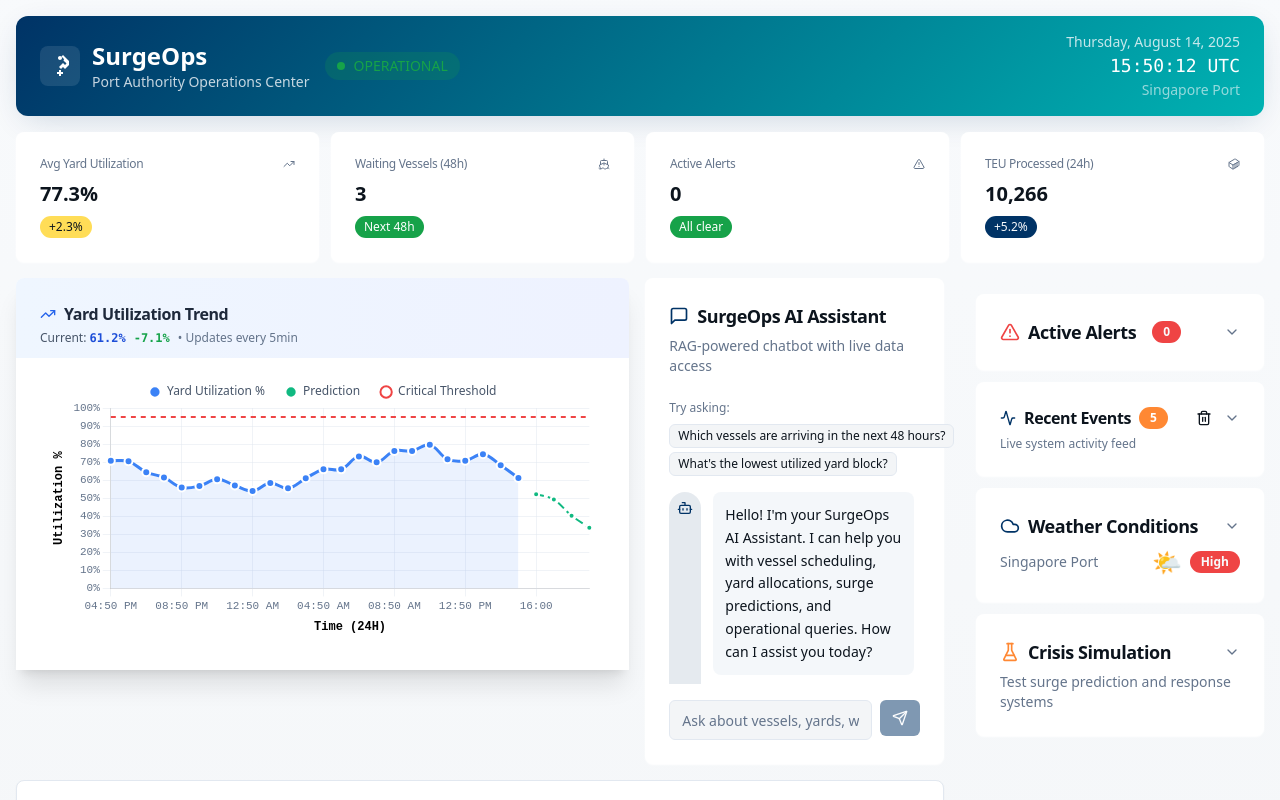
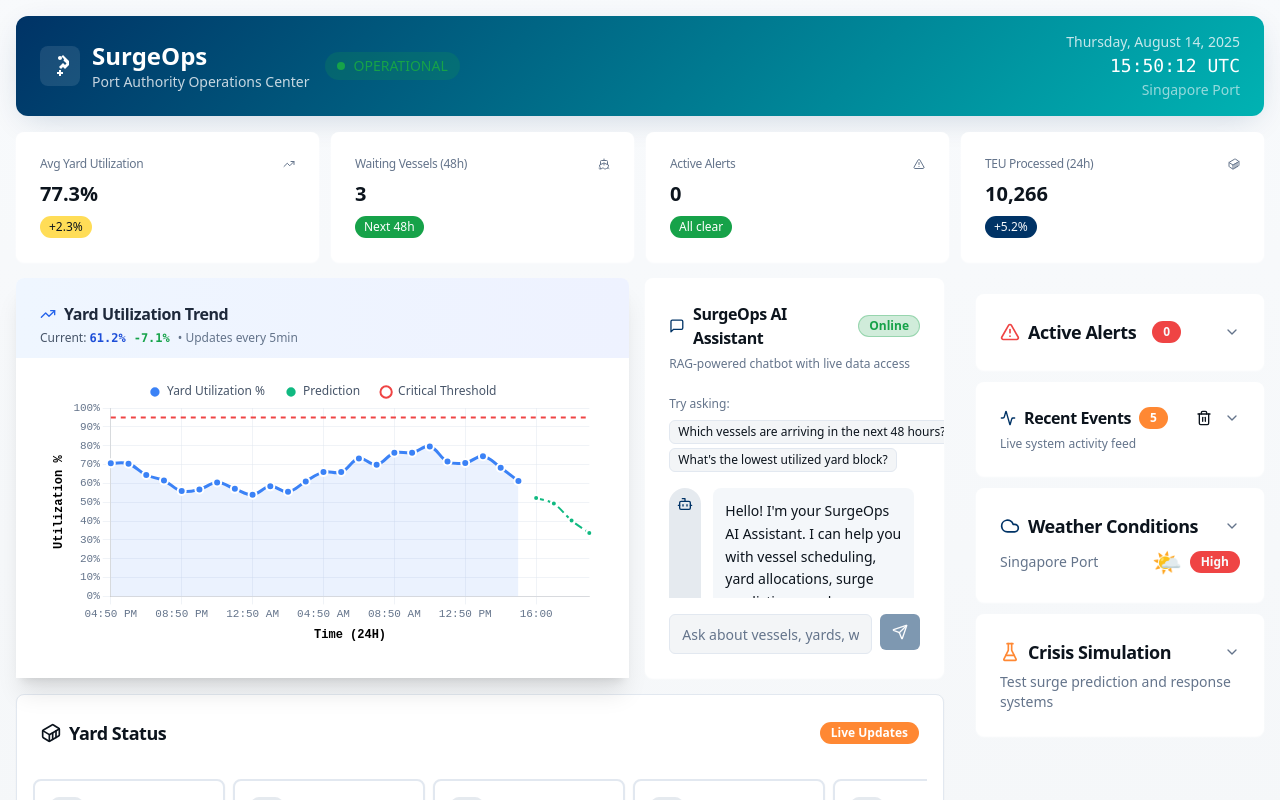
Before and after one commit to shivam-kaleris/surgeops, a React (Vite) app: page / in a window 1280 px wide. Shown: the top 800 px of the page. Built offline with nearby package versions, Linux system fonts and the light colour scheme.

Commit message:
Align component heights
Ensure Yard Utilization and AI Assistant components have consistent heights when displayed in a row.

```diff
--- a/src/components/surgeops/SurgeOpsChat.tsx
+++ b/src/components/surgeops/SurgeOpsChat.tsx
@@ -101,19 +101,24 @@ export function SurgeOpsChat() {
   };
 
   return (
-    <Card className="bg-card shadow-card border-0">
-      <CardHeader>
-        <CardTitle className="flex items-center gap-2 text-lg font-semibold">
-          <MessageSquare className="h-5 w-5 text-primary" />
+    <Card className="bg-card shadow-card border-0 hover:shadow-glow transition-all duration-300 h-[400px] flex flex-col">
+      <CardHeader className="flex-shrink-0">
+        <div className="flex items-center justify-between">
+          <CardTitle className="flex items-center gap-2 text-base font-semibold">
+            <MessageSquare className="h-4 w-4 text-primary" />
             SurgeOps AI Assistant
           </CardTitle>
-        <p className="text-sm text-muted-foreground">
+          <Badge variant="secondary" className="text-xs bg-success/20 text-success border-success/30">
+            Online
+          </Badge>
+        </div>
+        <p className="text-xs text-muted-foreground">
           RAG-powered chatbot with live data access
         </p>
       </CardHeader>
-      <CardContent className="space-y-4">
+      <CardContent className="flex-1 overflow-hidden flex flex-col">
         {/* Sample Queries */}
-        <div className="space-y-2">
+        <div className="space-y-2 flex-shrink-0 mb-4">
           <p className="text-xs font-medium text-muted-foreground">Try asking:</p>
           <div className="flex flex-wrap gap-1">
             {sampleQueries.slice(0, 2).map((query, index) => (
@@ -130,8 +135,8 @@ export function SurgeOpsChat() {
           </div>
         </div>
 
-        {/* Chat Messages */}
-        <div className="space-y-3 max-h-48 overflow-y-auto">
+        {/* Messages area */}
+        <div className="flex-1 overflow-y-auto space-y-3 min-h-0 mb-4">
           <AnimatePresence>
             {messages.map((message) => (
               <motion.div
@@ -217,13 +222,14 @@ export function SurgeOpsChat() {
           )}
         </div>
 
-        {/* Input */}
+        {/* Input section */}
+        <div className="flex-shrink-0">
           <div className="flex gap-2">
             <Input
               value={inputValue}
               onChange={(e) => setInputValue(e.target.value)}
-            placeholder="Ask about vessels, yards, weather, or operations..."
-            className="flex-1"
+              placeholder="Ask about vessels, yards, weather..."
+              className="flex-1 text-xs"
               onKeyPress={(e) => e.key === 'Enter' && handleSendMessage()}
               disabled={isLoading}
             />
@@ -233,8 +239,9 @@ export function SurgeOpsChat() {
               size="sm"
               className="px-3"
             >
-            <Send className="h-4 w-4" />
+              <Send className="h-3 w-3" />
             </Button>
+          </div>
         </div>
       </CardContent>
     </Card>
--- a/src/components/surgeops/UtilizationChart.tsx
+++ b/src/components/surgeops/UtilizationChart.tsx
@@ -200,8 +200,8 @@ export function UtilizationChart({ data }: UtilizationChartProps) {
   const trend = currentUtilization - previousUtilization;
 
   return (
-    <Card className="bg-gradient-to-br from-white to-slate-50 shadow-xl border-0 hover:shadow-2xl transition-all duration-300">
-      <CardHeader className="flex flex-row items-center justify-between pb-3 bg-gradient-to-r from-blue-50 to-indigo-50 rounded-t-lg">
+    <Card className="bg-gradient-to-br from-white to-slate-50 shadow-xl border-0 hover:shadow-2xl transition-all duration-300 h-[400px] flex flex-col">
+      <CardHeader className="flex flex-row items-center justify-between pb-3 bg-gradient-to-r from-blue-50 to-indigo-50 rounded-t-lg flex-shrink-0">
         <div>
           <CardTitle className="flex items-center gap-2 text-base font-semibold text-slate-800">
             <TrendingUp className="h-4 w-4 text-blue-600" />
@@ -216,8 +216,8 @@ export function UtilizationChart({ data }: UtilizationChartProps) {
           </p>
         </div>
       </CardHeader>
-      <CardContent className="pt-0 bg-white">
-        <div className="h-72 p-2">
+      <CardContent className="pt-0 bg-white flex-1 flex items-center">
+        <div className="w-full h-full p-2">
           <Line data={chartData} options={options} />
         </div>
       </CardContent>
```
Lines whose indentation alone changed are shown as unchanged.
